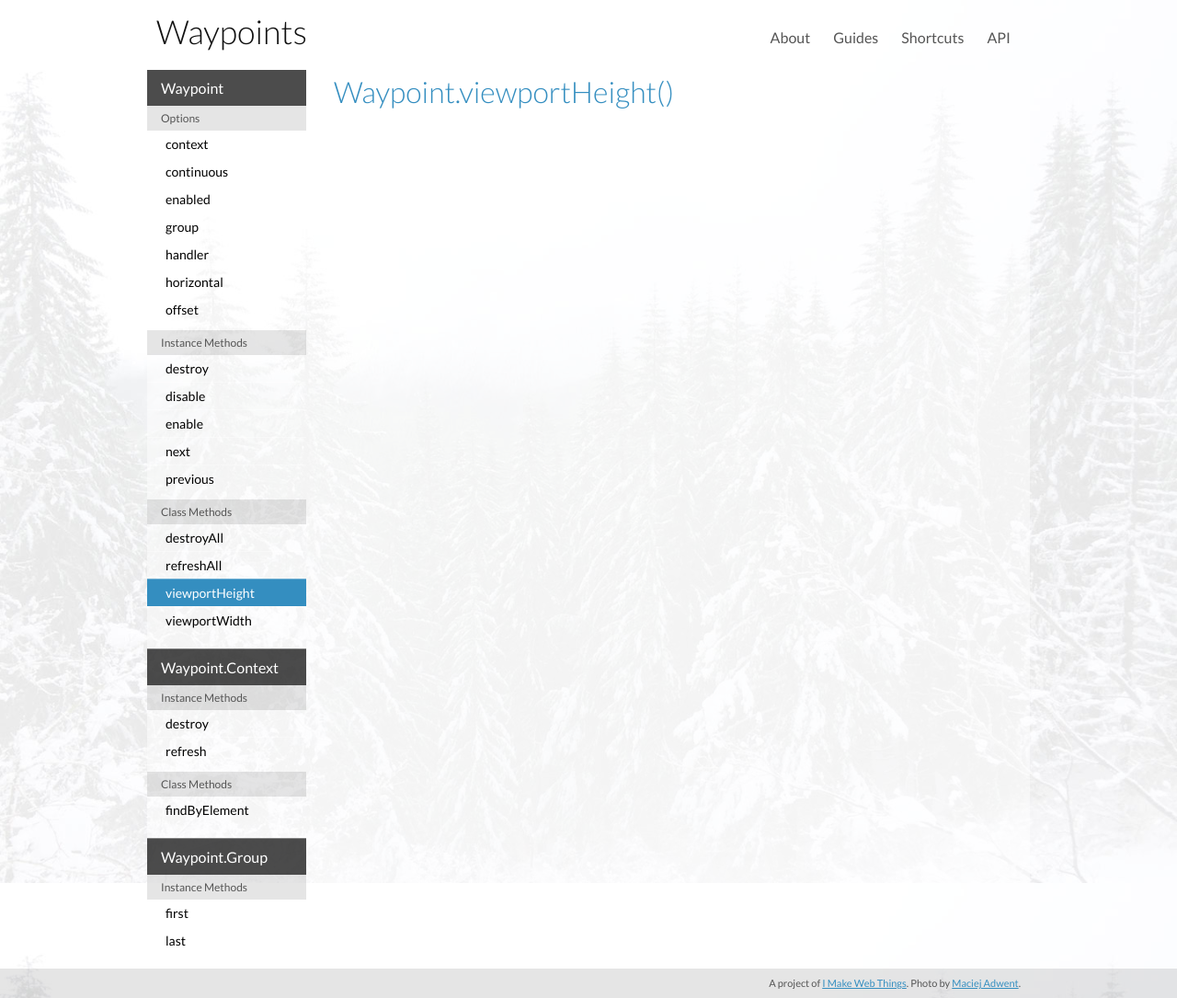
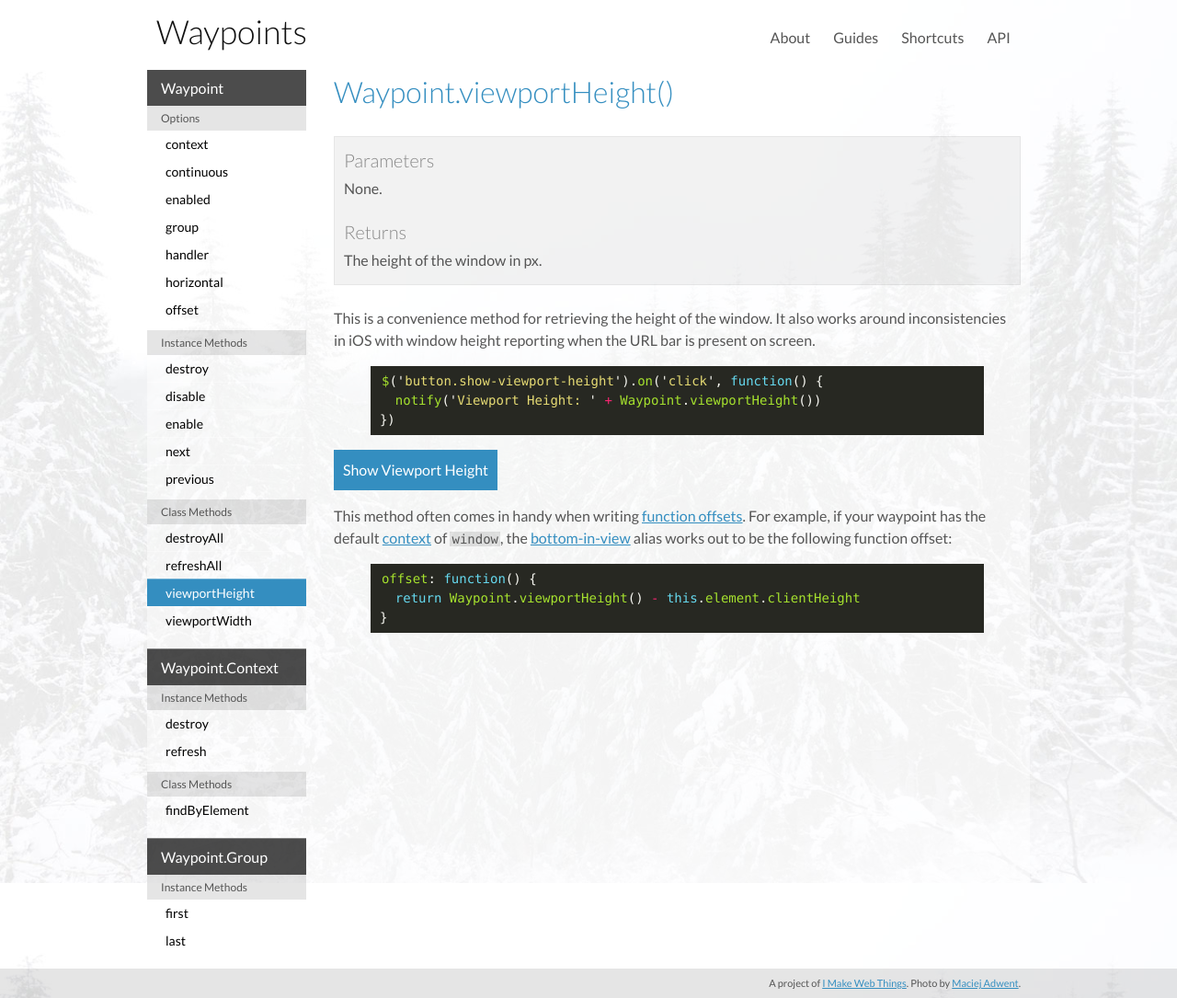
Before and after one commit to imakewebthings/waypoints, a Jekyll site: the page built from api/viewport-height/index.html, in a window 1280 px wide. Shown: the whole page at 92% size. Built offline with Jekyll 4.4.1, drawn with Linux system fonts in a browser that asks for light colours; nearby versions of some CDN libraries.

Commit message:
viewport height

```diff
--- a/api/viewport-height/index.html
+++ b/api/viewport-height/index.html
@@ -5,3 +5,28 @@
 ---
 
 <h2>Waypoint.viewportHeight()</h2>
+
+<div class="reference">
+  <h3>Parameters</h3>
+  <p>None.</p>
+  <h3>Returns</h3>
+  <p>The height of the window in px.</p>
+</div>
+
+<p>This is a convenience method for retrieving the height of the window. It also works around inconsistencies in iOS with window height reporting when the URL bar is present on screen.</p>
+
+{% highlight js %}
+$('button.show-viewport-height').on('click', function() {
+  notify('Viewport Height: ' + Waypoint.viewportHeight())
+})
+{% endhighlight %}
+
+<p><button class="show-viewport-height">Show Viewport Height</button></p>
+
+<p>This method often comes in handy when writing <a href="../offset-option/#function">function offsets</a>. For example, if your waypoint has the default <a href="../context-option">context</a> of <code>window</code>, the <a href="../offset-option/#bottom-in-view">bottom-in-view</a> alias works out to be the following function offset:</p>
+
+{% highlight js %}
+offset: function() {
+  return Waypoint.viewportHeight() - this.element.clientHeight
+}
+{% endhighlight %}
--- a/js/scripts.js
+++ b/js/scripts.js
@@ -345,6 +345,12 @@
     })
   }
 
+  function viewportHeightExample() {
+    $('.show-viewport-height').on('click', function() {
+      notify('Viewport Height: ' + Waypoint.viewportHeight())
+    })
+  }
+
   function initApiExamples() {
     disableEnableExample()
     destroyExample()
@@ -358,6 +364,7 @@
     handlerExample()
     destroyAllExample()
     refreshAllExample()
+    viewportHeightExample()
   }
 
   $(function() {
```
